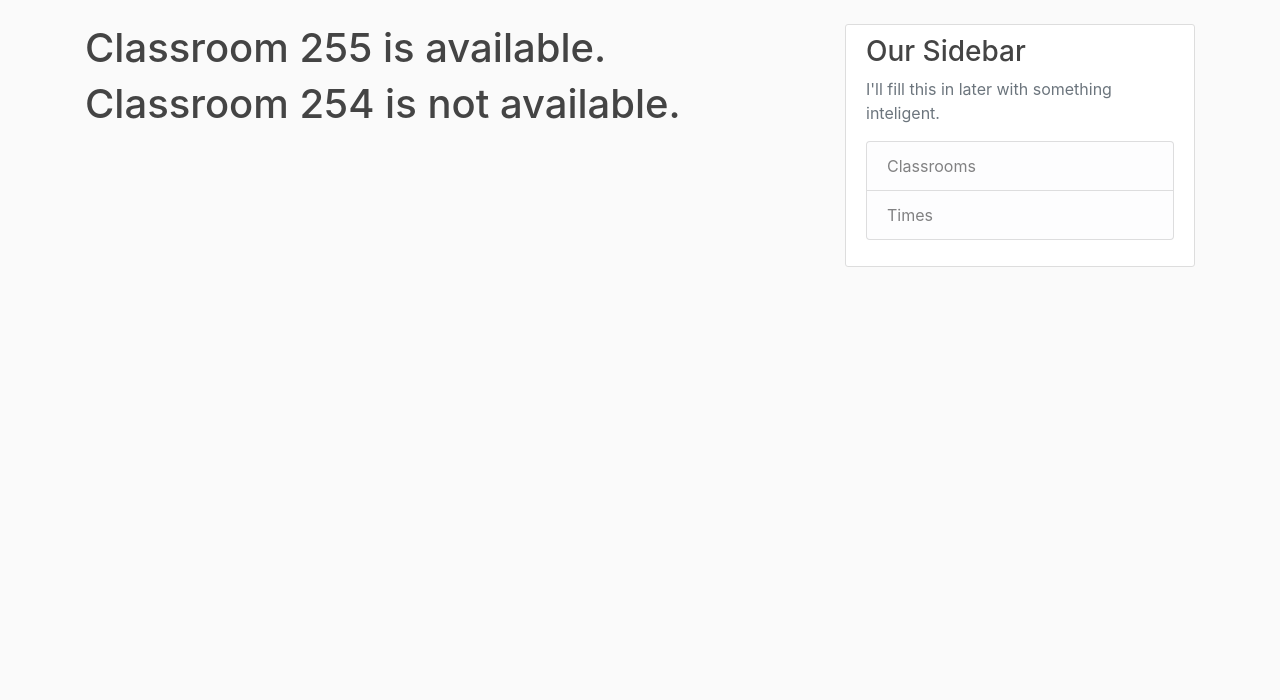
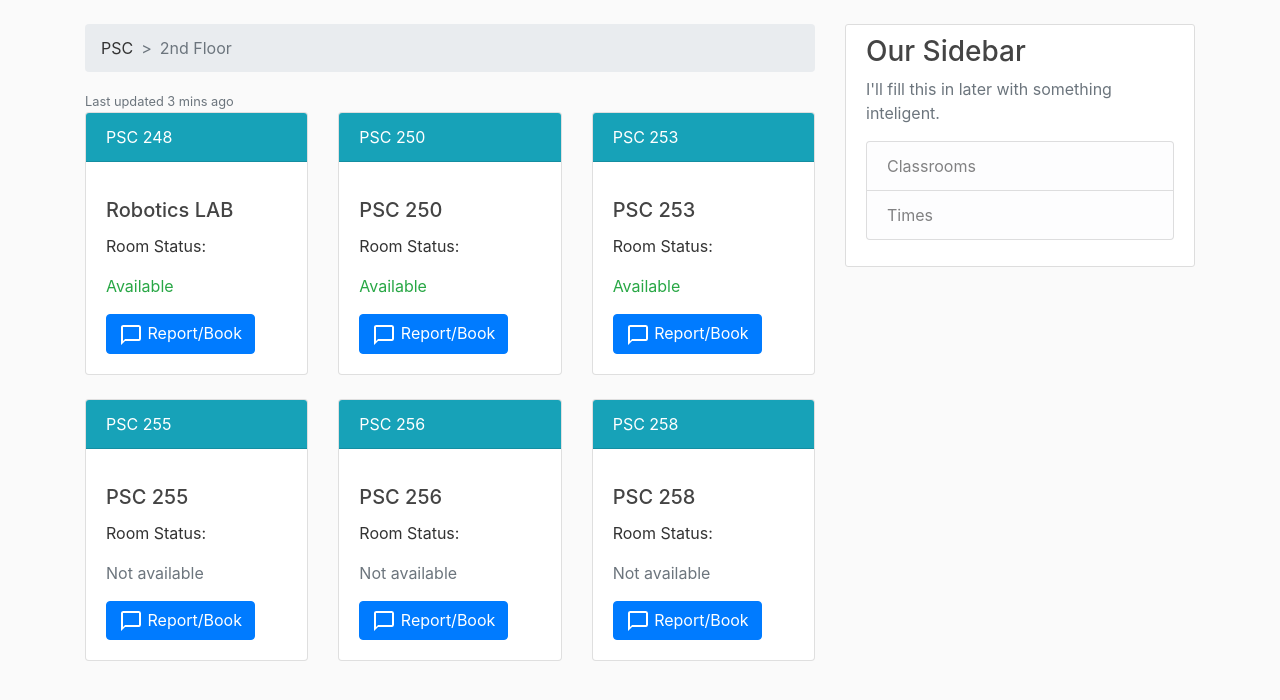
Before and after one commit to RoaringPigeon/Capstone-Project, a Flask app: page / in a window 1280 px wide. Shown: the part 56-756 px from the top of the page. Run offline with Flask 2, Linux system fonts and the light colour scheme; some libraries are stand-ins or nearby versions.

Commit message:
Update: route.py, home.html, and more
Updated code for classroom status to reflect dictionary list.
Updated UI of home.html

```diff
--- a/crb/routes.py
+++ b/crb/routes.py
@@ -9,12 +9,32 @@ import os
 
 classRooms = [
     {
-        'roomNumber' : '255',
+        'roomNumber' : '248',
         'availability' : True,
         'booked' : False
     },
     {
-        'roomNumber' : '254',
+        'roomNumber' : '250',
+        'availability' : True,
+        'booked' : False
+    },
+    {
+        'roomNumber' : '253',
+        'availability' : True,
+        'booked' : False
+    },
+    {
+        'roomNumber' : '255',
+        'availability' : False,
+        'booked' : False
+    },
+    {
+        'roomNumber' : '256',
+        'availability' : False,
+        'booked' : False
+    },
+    {
+        'roomNumber' : '258',
         'availability' : False,
         'booked' : False
     }
@@ -109,7 +129,7 @@ def email_confirmed(token):
     db.session.commit()
     print(user.username, user.email_confirmed)  # For debugging
 
-    return '<h1>Thank you. Your account is activated. Please Sign-in.</h1>'
+    return redirect(url_for('login')), flash ('Thank you. Your account is now activated. Please Sign-in.', 'success')
 
 @app.route("/logout")
 def logout():
--- a/crb/static/css/main.css
+++ b/crb/static/css/main.css
@@ -78,3 +78,8 @@ a.article-title:hover {
 .account-heading {
   font-size: 2.5rem;
 }
+
+/* Change the seperator of breadcrumb */
+.breadcrumb-item + .breadcrumb-item::before {
+  content: ">";
+}
--- a/crb/templates/home.html
+++ b/crb/templates/home.html
@@ -1,10 +1,139 @@
 {% extends "layout.html" %}
 {% block content %}
-    {% for room in classRooms %}
-        {% if room.availability == True %}
-            <h1>Classroom {{ room.roomNumber }} is available.</h1>
-        {% else %}
-            <h1>Classroom {{ room.roomNumber }} is not available.</h1>
-        {% endif %}
-    {% endfor %}
+<!--Current Location & Last Update-->
+<nav aria-label="breadcrumb">
+    <ol class="breadcrumb">
+        <li class="breadcrumb-item">PSC</li>
+        <li class="breadcrumb-item active" aria-current="page">2nd Floor</li>
+    </ol>
+</nav>
+<div>
+    <small class="text-muted">Last updated 3 mins ago</small>
+</div>
+
+<!--Status: ClassRooms PSC 2F #1 (PSC 248, 250, 253)-->
+<div class="card-deck">
+    <div class="card">
+        <div class="card-header text-white bg-info mb-3">PSC 248</div>
+        <div class="card-body">
+            <h5 class="card-title">Robotics LAB</h5>
+            <p class="card-text">Room Status: </p>
+            {% if classRooms[0].availability == True %}
+            <p class="card-text text-success">Available</p>
+            {% else %}
+            <p class="card-text text-secondary">Not available</p>
+            {% endif %}
+            <button type="button" class="btn btn-primary" data-toggle="modal" data-target="#roombooking"><img
+                    src="{{ url_for('static', filename='chat_bubble_white_24dp.png') }}">
+                </img>Report/Book</button>
+        </div>
+    </div>
+    <div class="card">
+        <div class="card-header text-white bg-info mb-3">PSC 250</div>
+        <div class="card-body">
+            <h5 class="card-title">PSC 250</h5>
+            <p class="card-text">Room Status: </p>
+            {% if classRooms[1].availability == True %}
+            <p class="card-text text-success">Available</p>
+            {% else %}
+            <p class="card-text text-secondary">Not available</p>
+            {% endif %}
+            <a href="#" class="btn btn-primary"><img
+                    src="{{ url_for('static', filename='chat_bubble_white_24dp.png') }}">
+                </img>Report/Book</a>
+        </div>
+    </div>
+    <div class="card">
+        <div class="card-header text-white bg-info mb-3">PSC 253</div>
+        <div class="card-body">
+            <h5 class="card-title">PSC 253</h5>
+            <p class="card-text">Room Status: </p>
+            {% if classRooms[2].availability == True %}
+            <p class="card-text text-success">Available</p>
+            {% else %}
+            <p class="card-text text-secondary">Not available</p>
+            {% endif %}
+            <a href="#" class="btn btn-primary"><img
+                    src="{{ url_for('static', filename='chat_bubble_white_24dp.png') }}">
+                </img>Report/Book</a>
+        </div>
+    </div>
+</div><br>
+
+<!--Status: ClassRooms PSC 2F #2-->
+<div class="card-deck">
+    <div class="card">
+        <div class="card-header text-white bg-info mb-3">PSC 255</div>
+        <div class="card-body">
+            <h5 class="card-title">PSC 255</h5>
+            <p class="card-text">Room Status: </p>
+            {% if classRooms[3].availability == True %}
+            <p class="card-text text-success">Available</p>
+            {% else %}
+            <p class="card-text text-secondary">Not available</p>
+            {% endif %}
+            <a href="#" class="btn btn-primary"><img
+                    src="{{ url_for('static', filename='chat_bubble_white_24dp.png') }}">
+                </img>Report/Book</a>
+        </div>
+    </div>
+    <div class="card">
+        <div class="card-header text-white bg-info mb-3">PSC 256</div>
+        <div class="card-body">
+            <h5 class="card-title">PSC 256</h5>
+            <p class="card-text">Room Status: </p>
+            {% if classRooms[4].availability == True %}
+            <p class="card-text text-success">Available</p>
+            {% else %}
+            <p class="card-text text-secondary">Not available</p>
+            {% endif %}
+            <a href="#" class="btn btn-primary"><img
+                    src="{{ url_for('static', filename='chat_bubble_white_24dp.png') }}">
+                </img>Report/Book</a>
+        </div>
+    </div>
+    <div class="card">
+        <div class="card-header text-white bg-info mb-3">PSC 258</div>
+        <div class="card-body">
+            <h5 class="card-title">PSC 258</h5>
+            <p class="card-text">Room Status: </p>
+            {% if classRooms[5].availability == True %}
+            <p class="card-text text-success">Available</p>
+            {% else %}
+            <p class="card-text text-secondary">Not available</p>
+            {% endif %}
+            <a href="#" class="btn btn-primary"><img
+                    src="{{ url_for('static', filename='chat_bubble_white_24dp.png') }}">
+                </img>Report/Book</a>
+        </div>
+    </div>
+</div>
+
+<!-- Modal (Popup Menu for Report/Book button) -->
+<div class="modal fade" id="roombooking" tabindex="-1" role="dialog" aria-labelledby="roombookingLabel"
+    aria-hidden="true">
+    <div class="modal-dialog" role="document">
+        <div class="modal-content">
+            <!-- Menu: Share Room's Status -->
+            <div class="modal-header">
+                <h5 class="modal-title" id="roombookingLabel">Share Status with Other Users</h5>
+            </div>
+            <div class="modal-body">
+                ...
+            </div>
+            <!-- Menu: Room Booking -->
+            <div class="modal-header">
+                <h5 class="modal-title" id="roombookingLabel">Book this room</h5>
+            </div>
+            <div class="modal-body">
+                ...
+            </div>
+            <div class="modal-footer">
+                <button type="button" class="btn btn-secondary" data-dismiss="modal">Close</button>
+                <button type="button" class="btn btn-primary">Confirm</button>
+            </div>
+        </div>
+    </div>
+</div>
+
 {% endblock content %}
--- a/crb/templates/layout.html
+++ b/crb/templates/layout.html
@@ -5,8 +5,8 @@
     <meta charset="utf-8">
     <meta name="viewport" content="width=device-width, initial-scale=1.0", shrink-to-fit="no">
 
-    <link rel="stylesheet" href="https://stackpath.bootstrapcdn.com/bootstrap/4.3.1/css/bootstrap.min.css"
-        integrity="sha384-ggOyR0iXCbMQv3Xipma34MD+dH/1fQ784/j6cY/iJTQUOhcWr7x9JvoRxT2MZw1T" crossorigin="anonymous">
+    <link rel="stylesheet" href="https://stackpath.bootstrapcdn.com/bootstrap/4.4.1/css/bootstrap.min.css"
+        integrity="sha384-Vkoo8x4CGsO3+Hhxv8T/Q5PaXtkKtu6ug5TOeNV6gBiFeWPGFN9MuhOf23Q9Ifjh" crossorigin="anonymous">
     <link rel="stylesheet" type="text/css" href="{{ url_for('static', filename='css/main.css') }}">
     {% if title %}
     <title> Capstone-Project: {{title}}</title>
```
Also changed, not shown: README.md, crb/site.db, crb/static/baseline_autorenew_black_24dp.png (added), crb/static/baseline_autorenew_white_24dp.png (added), crb/static/chat_bubble_outline-24px.svg (added), crb/static/chat_bubble_white_24dp.png (added), crb/static/img/chat_bubble_outline-24px.svg (added).
